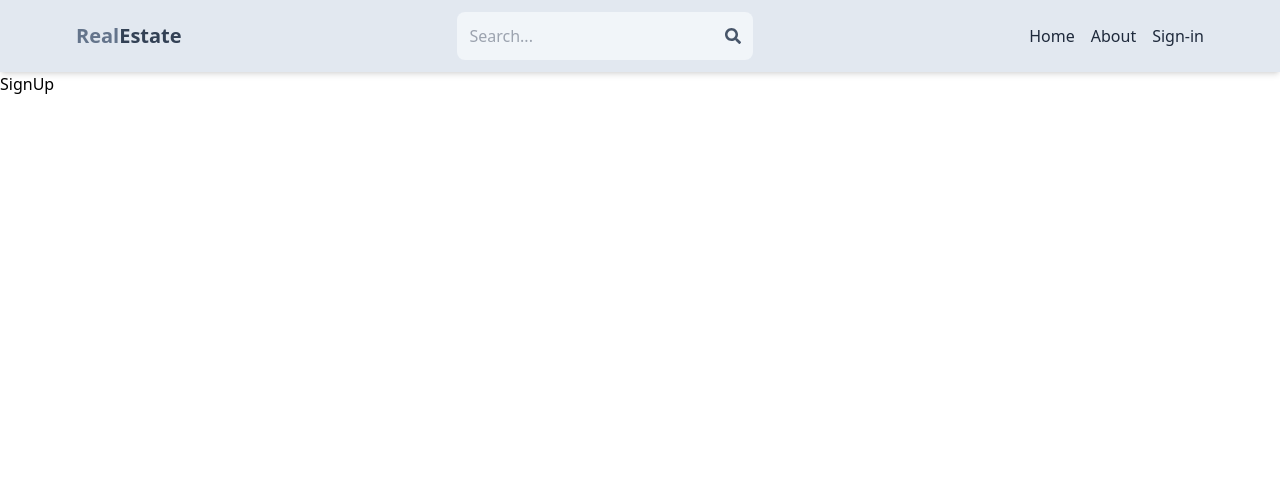
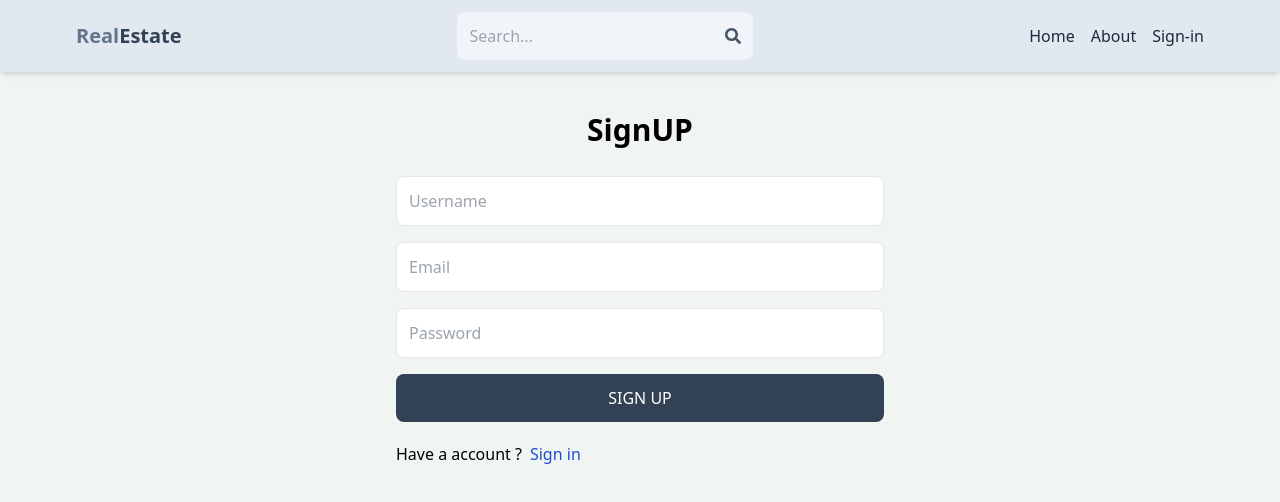
Before and after one commit to kiranKdasfutura/realEstateDeploy1, a React (Vite) app in the folder client/: page /sign-up in a window 1280 px wide. Shown: the top 502 px of the page. Built offline with nearby package versions, Linux system fonts and the light colour scheme.

Commit message:
signup page created in client side

```diff
--- a/client/src/index.css
+++ b/client/src/index.css
@@ -1,3 +1,7 @@
 @tailwind base;
 @tailwind components;
 @tailwind utilities;
+
+body{
+    background-color: rgb(241, 245, 241);
+}
--- a/client/src/pages/SignUp.jsx
+++ b/client/src/pages/SignUp.jsx
@@ -1,9 +1,40 @@
-import React from 'react'
-
+import React from "react";
+import { Link } from "react-router-dom";
 const SignUp = () => {
   return (
-    <div>SignUp</div>
-  )
-}
+    <div className="p-3 max-w-lg mx-auto">
+      <h1 className="text-3xl text-center font-semibold my-7">SignUP</h1>
+      <form className="flex flex-col gap-4">
+        <input
+          type="text"
+          placeholder="Username"
+          id="username"
+          className="border p-3 rounded-lg "
+        />
+        <input
+          type="email"
+          placeholder="Email"
+          id="email"
+          className="border p-3 rounded-lg "
+        />
+        <input
+          type="password"
+          placeholder="Password"
+          id="password"
+          className="border p-3 rounded-lg "
+        />
+        <button className="bg-slate-700 p-3 text-white rounded-lg hover:opacity-95 disabled:opacity-80 uppercase">
+          sign up
+        </button>
+      </form>
+      <div className="flex gap-2 mt-5">
+        <p>Have a account ?</p>
+        <Link to={"/sign-in"}>
+          <span className="text-blue-700">Sign in</span>
+        </Link>
+      </div>
+    </div>
+  );
+};
 
-export default SignUp
+export default SignUp;
```
Also changed, not shown: 1 other file (tests, documents, lock files or other folders).
